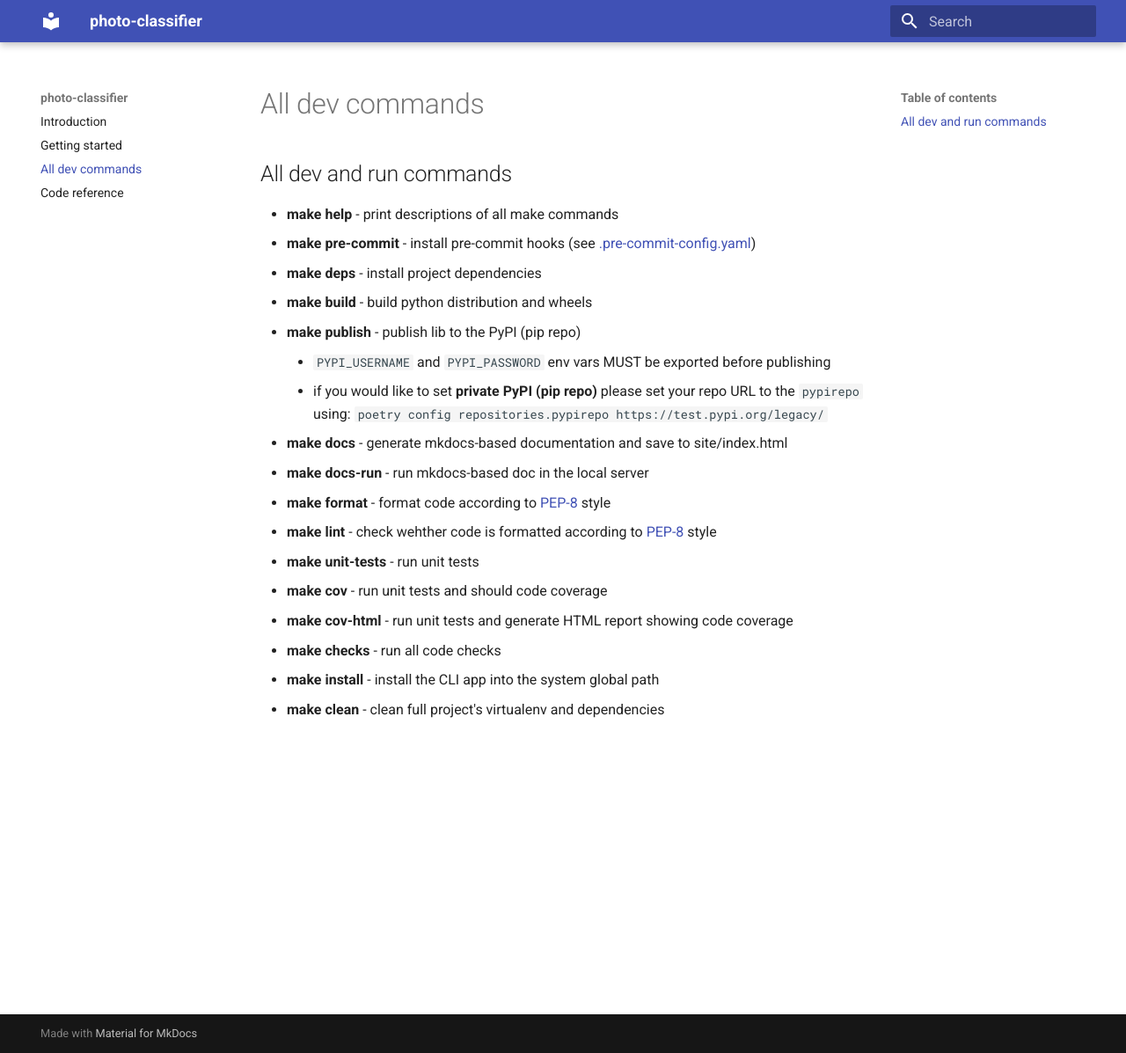
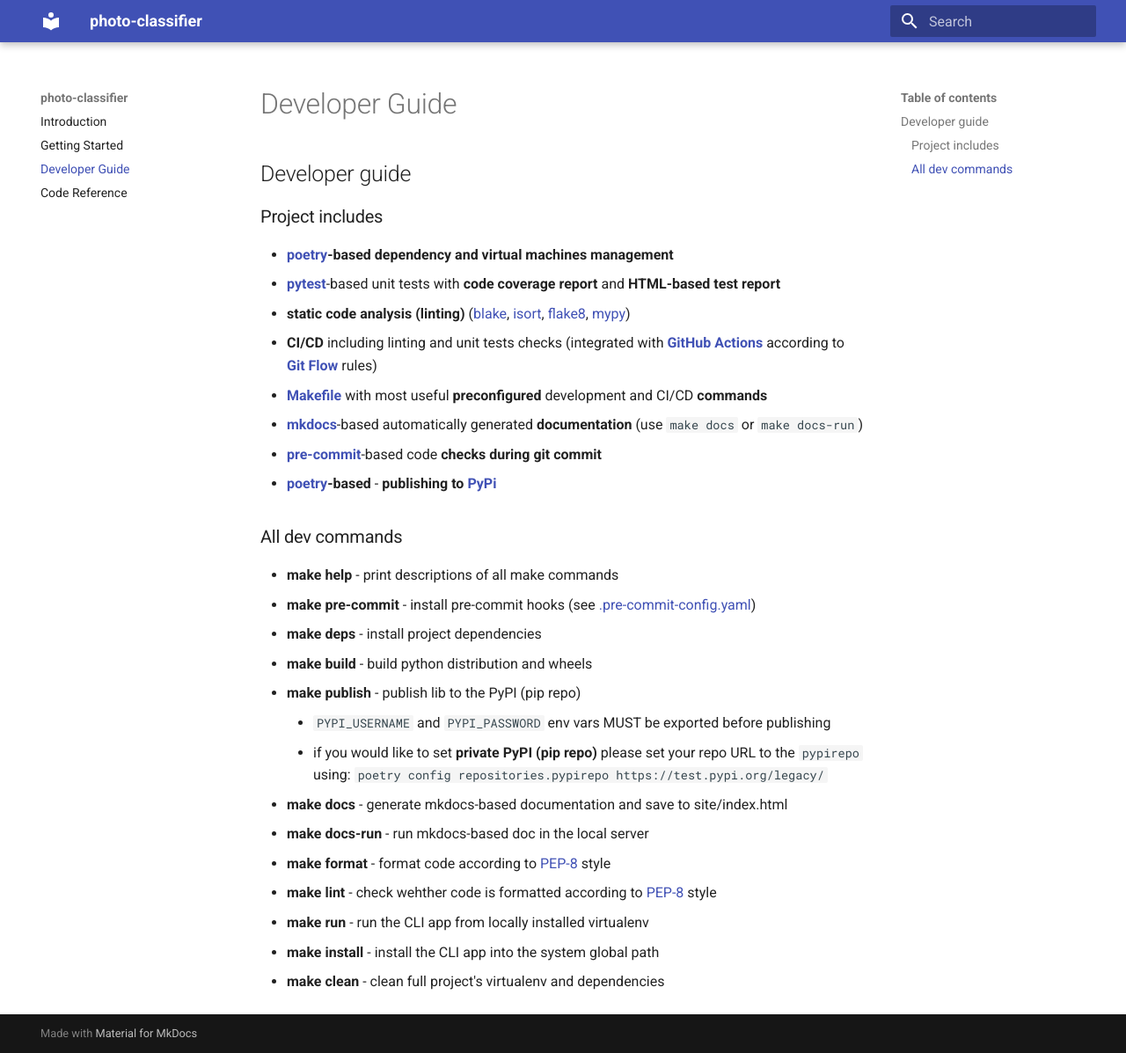
Before and after one commit to DamZiobro/photo-classifier, an MkDocs documentation site: the page built from docs/dev_commands.md, in a window 1280 px wide and 1197 px high. Shown: the whole window at 88% size. Built offline with MkDocs 1.6.1 and Material for MkDocs 9.7.7, drawn with Linux system fonts in a browser that asks for light colours.

```diff
--- a/docs/dev_commands.md
+++ b/docs/dev_commands.md
@@ -1,7 +1,20 @@
-## All dev and run commands
+## Developer guide
+
+### Project includes
+
+* **[poetry](https://python-poetry.org/)-based dependency and virtual machines management**
+* **[pytest](https://docs.pytest.org/en/7.3.x/)**-based unit tests with **code coverage report** and **HTML-based test report**
+* **static code analysis (linting)** ([blake](https://github.com/psf/black), [isort](https://pycqa.github.io/isort/), [flake8](https://flake8.pycqa.org/en/latest/), [mypy](https://mypy.readthedocs.io/en/stable/))
+* **CI/CD** including linting and unit tests checks (integrated with **[GitHub Actions](https://github.com/features/actions)** according to **[Git Flow](https://www.atlassian.com/git/tutorials/comparing-workflows/gitflow-workflow)** rules)
+* **[Makefile](https://www.gnu.org/software/make/)** with most useful **preconfigured** development and CI/CD **commands**
+* **[mkdocs](https://www.mkdocs.org/getting-started/)**-based automatically generated **documentation** (use `make docs` or `make docs-run`)
+* **[pre-commit](https://pre-commit.com/)**-based code **checks during git commit**
+* **[poetry](https://python-poetry.org/)-based** - **publishing to [PyPi](https://pypi.org/)**
+
+### All dev commands
 
 * **make help** - print descriptions of all make commands
-* **make pre-commit** - install pre-commit hooks (see [.pre-commit-config.yaml](../.pre-commit-config.yaml))
+* **make pre-commit** - install pre-commit hooks (see [.pre-commit-config.yaml](./.pre-commit-config.yaml))
 * **make deps** - install project dependencies
 * **make build** - build python distribution and wheels
 * **make publish** - publish lib to the PyPI (pip repo)
@@ -11,9 +24,6 @@
 * **make docs-run** - run mkdocs-based doc in the local server
 * **make format** - format code according to [PEP-8](https://peps.python.org/pep-0008/) style
 * **make lint** - check wehther code is formatted according to [PEP-8](https://peps.python.org/pep-0008/) style
-* **make unit-tests** - run unit tests
-* **make cov** - run unit tests and should code coverage
-* **make cov-html** - run unit tests and generate HTML report showing code coverage
-* **make checks** - run all code checks
+* **make run** - run the CLI app from locally installed virtualenv
 * **make install** - install the CLI app into the system global path
 * **make clean** - clean full project's virtualenv and dependencies
--- a/mkdocs.yml
+++ b/mkdocs.yml
@@ -18,6 +18,6 @@
 
 nav:
     - "Introduction": index.md
-    - "Getting started": getting_started.md
-    - "All dev commands": dev_commands.md
-    - "Code reference": reference.md
+    - "Getting Started": getting_started.md
+    - "Developer Guide": dev_commands.md
+    - "Code Reference": reference.md
--- a/pyproject.toml
+++ b/pyproject.toml
@@ -6,7 +6,7 @@
 
 [tool.poetry.dependencies]
 python = "^3.8"
-fire = "^0.4.0"
+click = "^8.1.3"
 
 [tool.poetry.dev-dependencies]
 pytest = "^6.2.5"
@@ -26,4 +26,4 @@
 build-backend = "poetry.core.masonry.api"
 
 [tool.poetry.scripts]
-photo-classifier = "photo_classifier.command:main"
+photo-classifier = "photo_classifier.main:main"
```
Also changed, not shown: README.md (+14 -12 lines), docs/index.md (+14 -21 lines), docs/reference.md (+1 -1 lines), 8 other files.
